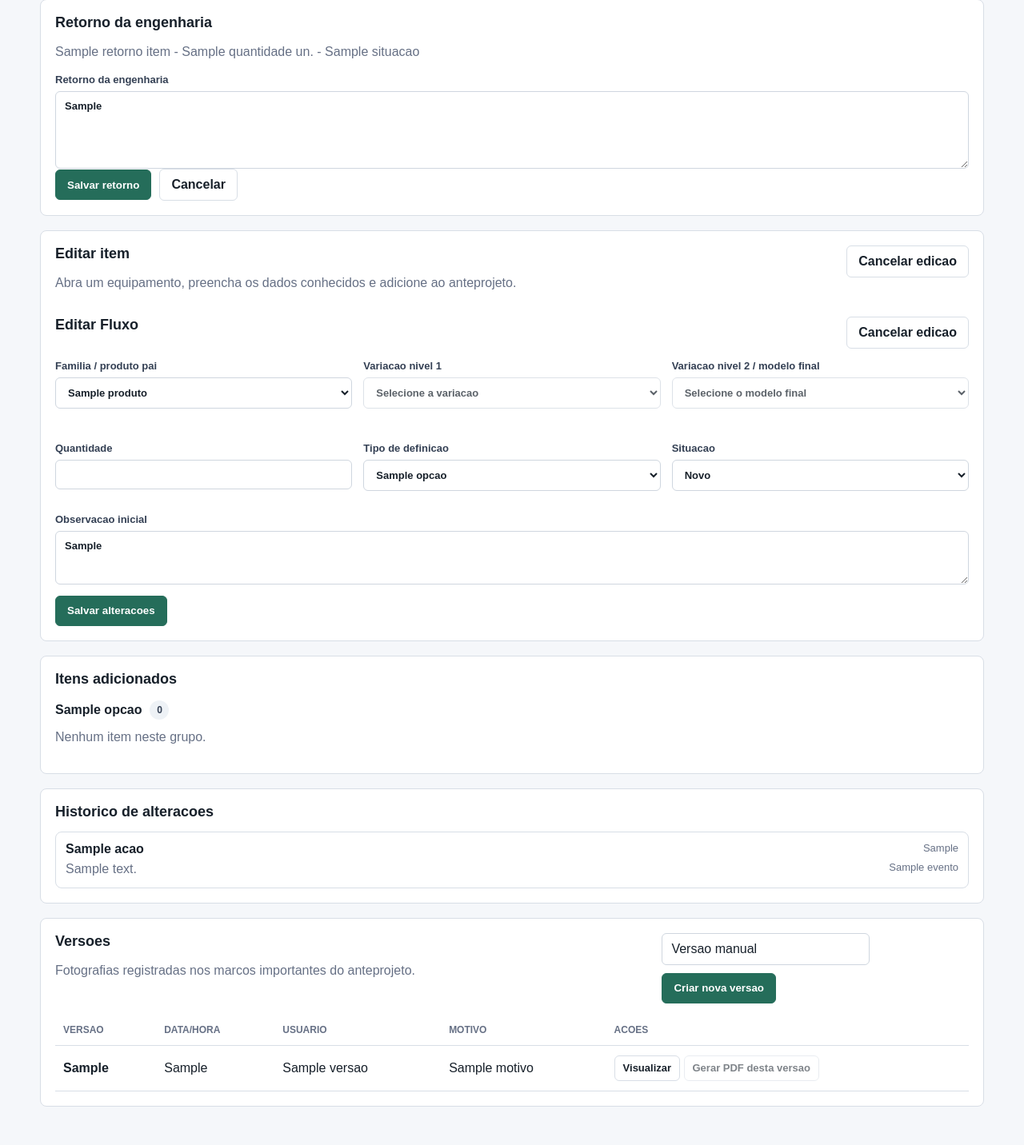
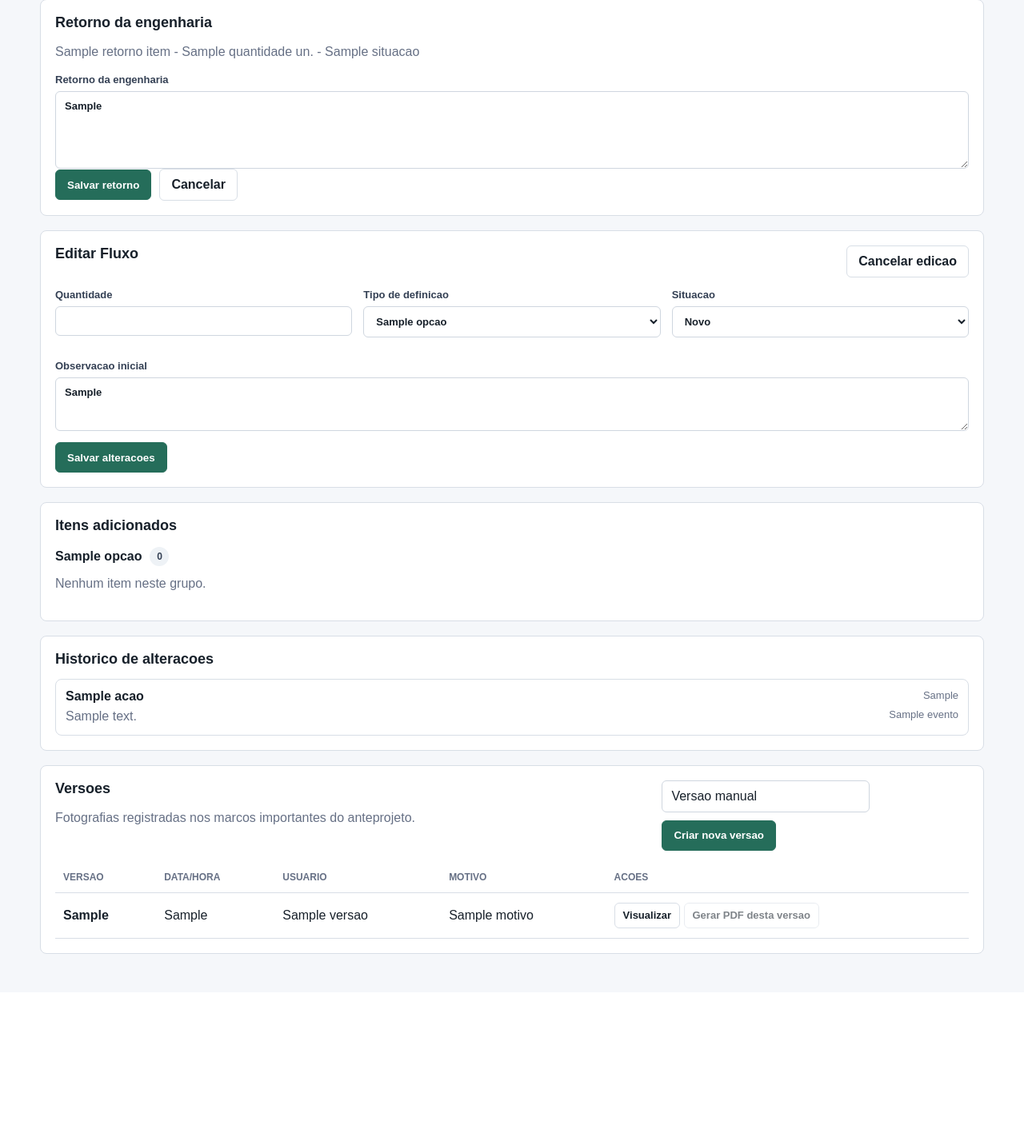
Before and after one commit to tribodiamantino-cmyk/anteprojetos, a Python web app: template app/templates/anteprojeto_edit.html in a window 1280 px wide. Shown: the part 649-2081 px from the top of the page at 80% size. After the commit the page ends 1842 px from the top, so only its background shows below. Run offline with Jinja, Linux system fonts and the light colour scheme; the template is opened without the code that fills it: most values are stand-ins (such as "Sample title", 1, 10 or a date in 2020).

Commit message:
Remover cabecalho generico do fluxo

```diff
--- a/app/templates/anteprojeto_edit.html
+++ b/app/templates/anteprojeto_edit.html
@@ -63,15 +63,6 @@
 {% endif %}
 
 <section class="panel">
-  <div class="section-head" hidden>
-    <div>
-      <h2>{% if item_editando %}Editar item{% else %}Adicionar equipamentos{% endif %}</h2>
-      <p>Abra um equipamento, preencha os dados conhecidos e adicione ao anteprojeto.</p>
-    </div>
-    {% if item_editando %}
-    <a class="button" href="/anteprojetos/{{ anteprojeto.id }}">Cancelar edicao</a>
-    {% endif %}
-  </div>
   {% if item_editando %}
   <div class="section-head">
     <div>
@@ -87,28 +78,22 @@
     {% endif %}
     <input type="hidden" name="equipamento_modelo_id" id="equipamento-final-id" value="{{ item_editando.equipamento_modelo_id if item_editando else '' }}">
 
-    <div class="form-grid compact" hidden>
-      <label>Familia / produto pai
-        <select id="equipamento-nivel-0" data-placeholder="Selecione o produto pai">
-          <option value="">Selecione o produto pai</option>
+    <div style="display: none !important;" aria-hidden="true">
+      <select id="equipamento-nivel-0" data-placeholder="">
+        <option value=""></option>
         {% for produto in produtos_pai %}
         <option value="{{ produto.id }}" data-cadastro-nome="{{ produto.cadastro_nome }}" {% if item_editando_cadeia and item_editando_cadeia[0].id == produto.id %}selected{% endif %}>{{ produto.nome }}</option>
         {% endfor %}
       </select>
-      </label>
-      <label data-variation-level>Variacao nivel 1
-        <select id="equipamento-nivel-1" data-placeholder="Selecione a variacao" disabled>
-          <option value="">Selecione a variacao</option>
+      <select id="equipamento-nivel-1" data-placeholder="" disabled>
+        <option value=""></option>
       </select>
-      </label>
-      <label data-variation-level>Variacao nivel 2 / modelo final
-        <select id="equipamento-nivel-2" data-placeholder="Selecione o modelo final" disabled>
-          <option value="">Selecione o modelo final</option>
+      <select id="equipamento-nivel-2" data-placeholder="" disabled>
+        <option value=""></option>
       </select>
-      </label>
     </div>
 
-    <div class="cascade-path" id="equipamento-caminho-selecionado"></div>
+    <div class="cascade-path" id="equipamento-caminho-selecionado" hidden></div>
     <div class="loaded-attributes" id="equipamento-atributos-carregados"></div>
     <div class="loaded-options" id="equipamento-opcoes-carregadas"></div>
 
```
Lines whose indentation alone changed are shown as unchanged.
